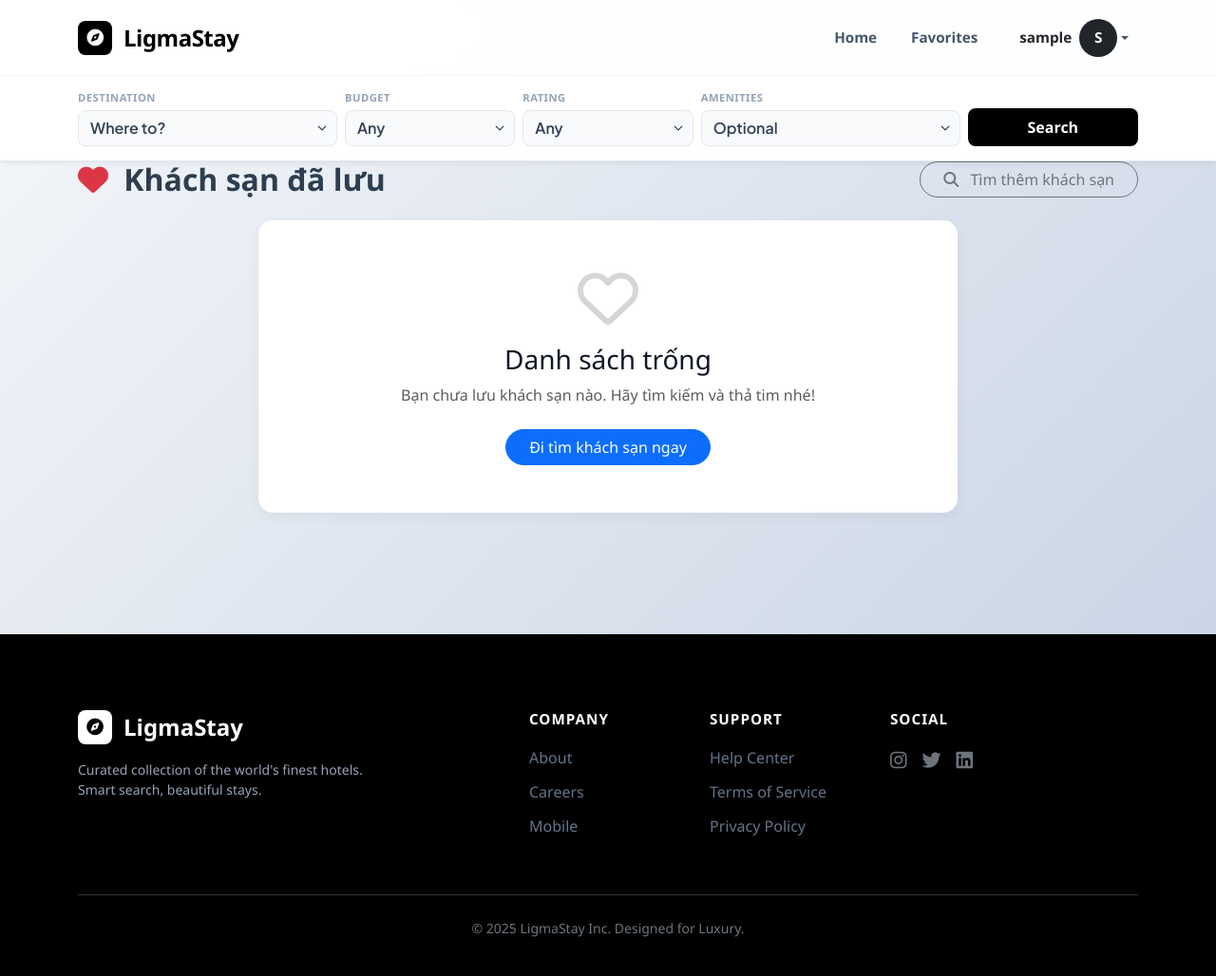
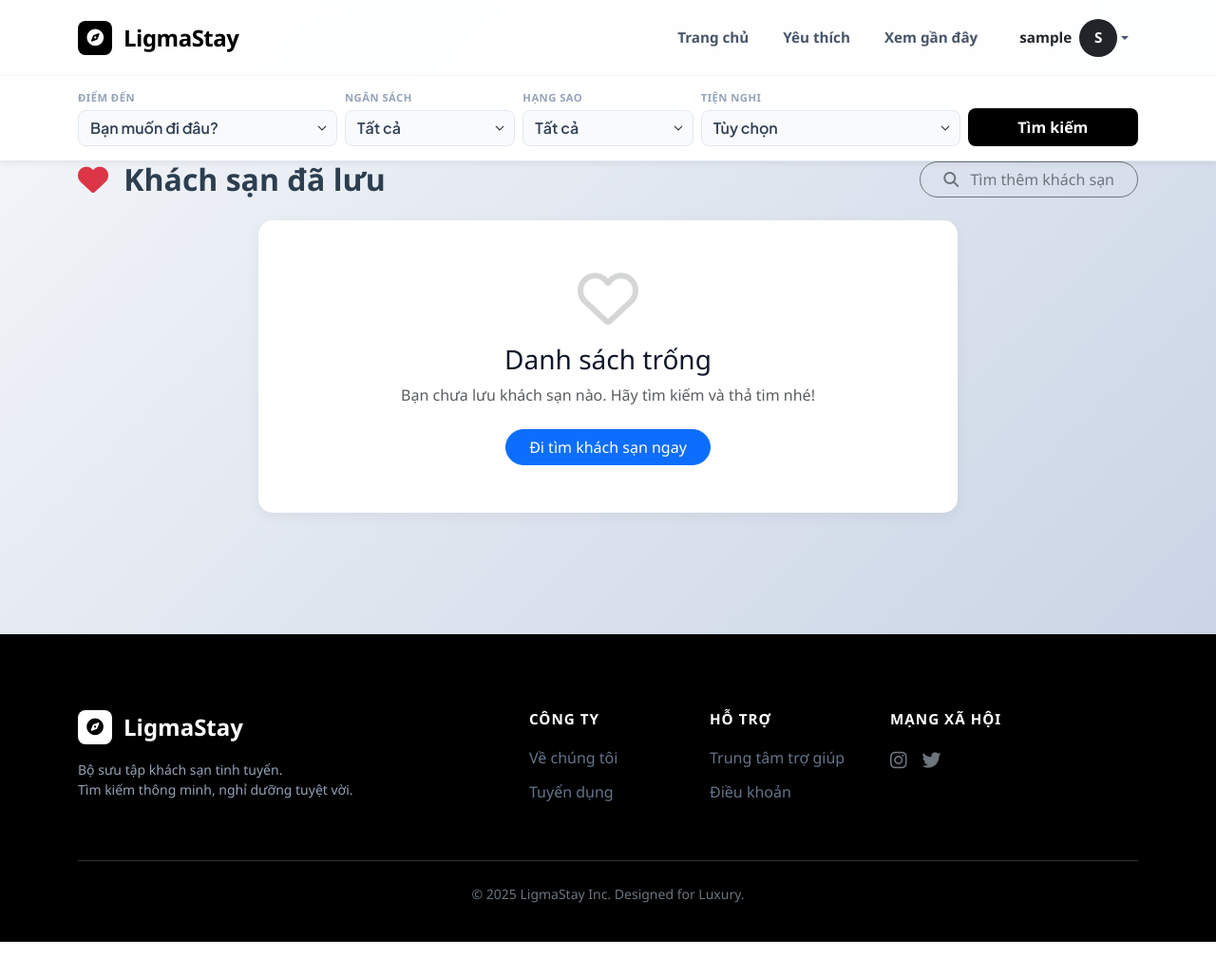
Before and after one commit to TTKhiem/Travel-system, a Flask app: page /my-favorites in a window 1280 px wide. Shown: the whole page at 95% size. After the commit the page ends 992 px from the top, so only its background shows below. Run offline with Flask 3, Linux system fonts and the light colour scheme; the visitor is signed in with stand-in values (Sample User, id 1); data comes from the database, SQL or seed files in the repository; data that the repository does not hold is empty; some libraries are stand-ins or nearby versions.

Commit message:
Update base.html

```diff
--- a/templates/base.html
+++ b/templates/base.html
@@ -1,20 +1,23 @@
 <!DOCTYPE html>
-<html lang="en">
+<html lang="vi">
 <head>
     <meta charset="UTF-8">
     <meta name="viewport" content="width=device-width, initial-scale=1.0">
-    <title>{% block title %}LigmaStay - Simply Better Hotels{% endblock %}</title>
+    <title>{% block title %}LigmaStay - Đặt phòng đẳng cấp{% endblock %}</title>
 
-    <!-- Bootstrap 5 & FontAwesome -->
+    <!-- Bootstrap 5 -->
     <link rel="stylesheet" href="https://cdnjs.cloudflare.com/ajax/libs/bootstrap/5.3.0/css/bootstrap.min.css">
+    <!-- FontAwesome -->
     <link rel="stylesheet" href="https://cdnjs.cloudflare.com/ajax/libs/font-awesome/6.4.0/css/all.min.css">
+    <!-- Animate.css -->
+    <link rel="stylesheet" href="https://cdnjs.cloudflare.com/ajax/libs/animate.css/4.1.1/animate.min.css"/>
 
-    <!-- Font: Plus Jakarta Sans (Modern & Clean) -->
+    <!-- Font: Plus Jakarta Sans -->
     <link href="https://fonts.googleapis.com/css2?family=Plus+Jakarta+Sans:wght@400;500;600;700;800&display=swap" rel="stylesheet">
 
     <style>
         :root {
-            /* --- BLACK & WHITE THEME --- */
+            /* --- BLACK & WHITE LUXURY THEME --- */
             --primary-color: #000000;
             --primary-hover: #333333;
             --bg-body: #ffffff;
@@ -199,8 +162,9 @@
 
             <div class="collapse navbar-collapse justify-content-end" id="navbarNav">
                 <ul class="navbar-nav align-items-center">
-                    <li class="nav-item"><a class="nav-link" href="{{ url_for('home') }}">Home</a></li>
-                    <li class="nav-item"><a class="nav-link" href="{{ url_for('my_favorites') }}">Favorites</a></li>
+                    <li class="nav-item"><a class="nav-link" href="{{ url_for('home') }}">Trang chủ</a></li>
+                    <li class="nav-item"><a class="nav-link" href="{{ url_for('my_favorites') }}">Yêu thích</a></li>
+                    <li class="nav-item"><a class="nav-link" href="{{ url_for('history') }}">Xem gần đây</a></li>
 
                     {% if user %}
                     <li class="nav-item dropdown ms-3">
@@ -211,15 +175,16 @@
                             </div>
                         </a>
                         <ul class="dropdown-menu dropdown-menu-end border-0 shadow-lg mt-3 rounded-4 p-2">
-                            <li><a class="dropdown-item rounded-2" href="{{ url_for('my_favorites') }}"><i class="fas fa-heart text-danger me-2"></i> Saved Hotels</a></li>
+                            <li><a class="dropdown-item rounded-2" href="{{ url_for('my_favorites') }}"><i class="fas fa-heart text-danger me-2"></i> Khách sạn đã lưu</a></li>
+                            <li><a class="dropdown-item rounded-2" href="{{ url_for('history') }}"><i class="fas fa-history text-primary me-2"></i> Xem gần đây</a></li>
                             <li><hr class="dropdown-divider"></li>
-                            <li><a class="dropdown-item rounded-2 text-danger" href="{{ url_for('logout') }}"><i class="fas fa-sign-out-alt me-2"></i> Logout</a></li>
+                            <li><a class="dropdown-item rounded-2 text-danger" href="{{ url_for('logout') }}"><i class="fas fa-sign-out-alt me-2"></i> Đăng xuất</a></li>
                         </ul>
                     </li>
                     {% else %}
                     <li class="nav-item ms-3">
                         <button class="btn btn-login-nav" onclick="openAuthModal('login')">
-                            Sign In
+                            Đăng nhập
                         </button>
                     </li>
                     {% endif %}
@@ -228,59 +193,59 @@
         </div>
     </nav>
 
-    <!-- STICKY SEARCH BAR (Logic ẩn ở trang Hotel Results - api_filter) -->
+    <!-- STICKY SEARCH BAR (Ẩn ở home, register và detail) -->
     {% if request.endpoint != 'home' and request.endpoint != 'register_page' and request.endpoint != 'hotel_detail' %}
     <div class="sticky-search-bar">
         <div class="container">
             <form action="/hotel_results" method="POST" class="compact-search-form">
                 <div class="row g-2 align-items-end">
                     <div class="col-md-3">
-                        <label>Destination</label>
+                        <label>Điểm đến</label>
                         <select id="city_compact" name="city" class="form-select" required>
-                            <option value="">Where to?</option>
-                            <option value="Hà Nội">Hanoi</option>
-                            <option value="Đà Nẵng">Da Nang</option>
-                            <option value="TP. Hồ Chí Minh">Ho Chi Minh City</option>
+                            <option value="">Bạn muốn đi đâu?</option>
+                            <option value="Hà Nội">Hà Nội</option>
+                            <option value="Đà Nẵng">Đà Nẵng</option>
+                            <option value="TP. Hồ Chí Minh">TP. Hồ Chí Minh</option>
                             <option value="Nha Trang">Nha Trang</option>
-                            <option value="Đà Lạt">Da Lat</option>
-                            <option value="Huế">Hue</option>
-                            <option value="Phú Quốc">Phu Quoc</option>
-                            <option value="Vũng Tàu">Vung Tau</option>
+                            <option value="Đà Lạt">Đà Lạt</option>
+                            <option value="Huế">Huế</option>
+                            <option value="Phú Quốc">Phú Quốc</option>
+                            <option value="Vũng Tàu">Vũng Tàu</option>
                         </select>
                     </div>
                     <div class="col-md-2">
-                        <label>Budget</label>
+                        <label>Ngân sách</label>
                         <select id="price_compact" name="price_range" class="form-select">
-                            <option value="">Any</option>
+                            <option value="">Tất cả</option>
                             <option value="0-500000">&lt; 500k</option>
-                            <option value="500000-1000000">500k - 1M</option>
-                            <option value="1000000-2000000">1M - 2M</option>
-                            <option value="2000000+">2M+</option>
+                            <option value="500000-1000000">500k - 1tr</option>
+                            <option value="1000000-2000000">1tr - 2tr</option>
+                            <option value="2000000+">Trên 2tr</option>
                         </select>
                     </div>
                     <div class="col-md-2">
-                        <label>Rating</label>
+                        <label>Hạng sao</label>
                         <select id="rating_compact" name="rating" class="form-select">
-                            <option value="">Any</option>
-                            <option value="4-5">4+ Stars</option>
-                            <option value="3-5">3+ Stars</option>
+                            <option value="">Tất cả</option>
+                            <option value="4-5">4+ Sao</option>
+                            <option value="3-5">3+ Sao</option>
                         </select>
                     </div>
                     <div class="col-md-3">
-                        <label>Amenities</label>
+                        <label>Tiện nghi</label>
                         <select id="amenity_compact" name="amenities" class="form-select">
-                            <option value="">Optional</option>
-                            <option value="Pool">Swimming Pool</option>
-                            <option value="Fitness centre">Fitness Centre</option>
-                            <option value="Pet-friendly">Pet Friendly</option>
-                            <option value="Child-friendly">Child Friendly</option>
-                            <option value="Free Wi-Fi">Free Wi-Fi</option>
-                            <option value="Air-conditioned">Air Conditioned</option>
+                            <option value="">Tùy chọn</option>
+                            <option value="Pool">Bể bơi</option>
+                            <option value="Fitness centre">Phòng Gym</option>
+                            <option value="Pet-friendly">Thú cưng</option>
+                            <option value="Child-friendly">Trẻ em</option>
+                            <option value="Free Wi-Fi">Wi-Fi miễn phí</option>
+                            <option value="Air-conditioned">Điều hòa</option>
                         </select>
                     </div>
                     <div class="col-md-2">
                         <button type="submit" class="btn btn-search-compact w-100 py-2">
-                            Search
+                            Tìm kiếm
                         </button>
                     </div>
                 </div>
@@ -290,72 +255,52 @@
     <div style="height: 70px;"></div>
     {% endif %}
 
-    <!-- UPGRADED AUTH MODAL -->
+    <!-- AUTH MODAL -->
     <div class="modal fade modal-auth" id="authModal" tabindex="-1" aria-hidden="true">
         <div class="modal-dialog modal-dialog-centered" style="max-width: 420px;">
             <div class="modal-content">
-                <div class="modal-header justify-content-center">
-                    <h5 class="fw-bold mb-0">Welcome to LigmaStay</h5>
+                <div class="modal-header justify-content-center border-0 pt-4">
+                    <h5 class="fw-bold mb-0">Chào mừng đến LigmaStay</h5>
                     <button type="button" class="btn-close position-absolute end-0 top-0 m-3" data-bs-dismiss="modal"></button>
                 </div>
-                <div class="modal-body">
-
-                    <!-- Tab Switcher -->
+                <div class="modal-body px-4 pb-4">
                     <div class="auth-switch-wrapper">
-                        <button class="auth-switch-btn active" id="btn-tab-login" onclick="switchAuthTab('login')">Log In</button>
-                        <button class="auth-switch-btn" id="btn-tab-register" onclick="switchAuthTab('register')">Sign Up</button>
+                        <button class="auth-switch-btn active" id="btn-tab-login" onclick="switchAuthTab('login')">Đăng nhập</button>
+                        <button class="auth-switch-btn" id="btn-tab-register" onclick="switchAuthTab('register')">Đăng ký</button>
                     </div>
 
-                    <!-- Login Form -->
                     <div id="login-form-wrapper">
                         <form action="{{ url_for('login') }}" method="POST">
-                            <div class="form-floating-custom">
+                            <div class="position-relative mb-3">
                                 <i class="fas fa-user input-icon"></i>
-                                <input type="text" name="username" class="form-control-custom" placeholder="Username" required>
+                                <input type="text" name="username" class="form-control-custom" placeholder="Tên đăng nhập" required>
                             </div>
-                            <div class="form-floating-custom">
+                            <div class="position-relative mb-3">
                                 <i class="fas fa-lock input-icon"></i>
-                                <input type="password" name="password" class="form-control-custom" placeholder="Password" required>
+                                <input type="password" name="password" class="form-control-custom" placeholder="Mật khẩu" required>
                             </div>
-                            <div class="d-flex justify-content-between align-items-center mb-3">
-                                <div class="form-check">
-                                    <input class="form-check-input" type="checkbox" id="remember">
-                                    <label class="form-check-label small text-muted" for="remember">Remember me</label>
-                                </div>
-                                <a href="#" class="small text-dark fw-bold text-decoration-none">Forgot?</a>
-                            </div>
-                            <button type="submit" class="btn-black-block">Log In</button>
+                            <button type="submit" class="btn-black-block">Đăng nhập</button>
                         </form>
                     </div>
 
-                    <!-- Register Form -->
                     <div id="register-form-wrapper" style="display: none;">
                         <form action="{{ url_for('register') }}" method="POST">
-                            <div class="form-floating-custom">
+                            <div class="position-relative mb-3">
                                 <i class="fas fa-user-plus input-icon"></i>
-                                <input type="text" name="username" class="form-control-custom" placeholder="Choose Username" required>
+                                <input type="text" name="username" class="form-control-custom" placeholder="Chọn tên đăng nhập" required>
                             </div>
-                            <div class="form-floating-custom">
+                            <div class="position-relative mb-3">
                                 <i class="fas fa-key input-icon"></i>
-                                <input type="password" name="password" class="form-control-custom" placeholder="Create Password" required>
+                                <input type="password" name="password" class="form-control-custom" placeholder="Tạo mật khẩu" required>
                             </div>
-                            <div class="form-check mb-3">
-                                <input class="form-check-input" type="checkbox" required>
-                                <label class="form-check-label small text-muted">I agree to Terms & Conditions</label>
-                            </div>
-                            <button type="submit" class="btn-black-block">Create Account</button>
+                            <button type="submit" class="btn-black-block">Tạo tài khoản</button>
                         </form>
                     </div>
 
-                    <div class="divider"><span>Or continue with</span></div>
-
-                    <button class="social-btn">
-                        <img src="https://img.icons8.com/color/48/google-logo.png" alt="Google"> Google
-                    </button>
-                    <button class="social-btn">
-                        <img src="https://img.icons8.com/color/48/facebook-new.png" alt="FB"> Facebook
-                    </button>
-
+                    <div class="text-center mt-3 small text-muted">Hoặc tiếp tục với</div>
+                    <div class="mt-3">
+                        <button class="social-btn"><img src="https://img.icons8.com/color/48/google-logo.png" style="width:20px;margin-right:8px;"> Google</button>
+                    </div>
                 </div>
             </div>
         </div>
@@ -373,29 +321,23 @@
                         <div class="logo-icon bg-white text-black"><i class="fas fa-compass"></i></div>
                         <h4 class="fw-bold text-white mb-0">LigmaStay</h4>
                     </div>
-                    <p class="small">
-                        Curated collection of the world's finest hotels. <br>
-                        Smart search, beautiful stays.
-                    </p>
+                    <p class="small">Bộ sưu tập khách sạn tinh tuyển. <br>Tìm kiếm thông minh, nghỉ dưỡng tuyệt vời.</p>
                 </div>
                 <div class="col-md-2 offset-md-1 mb-4">
-                    <h6 class="footer-title">Company</h6>
-                    <a href="#" class="footer-link">About</a>
-                    <a href="#" class="footer-link">Careers</a>
-                    <a href="#" class="footer-link">Mobile</a>
+                    <h6 class="footer-title">Công ty</h6>
+                    <a href="#" class="footer-link">Về chúng tôi</a>
+                    <a href="#" class="footer-link">Tuyển dụng</a>
                 </div>
                 <div class="col-md-2 mb-4">
-                    <h6 class="footer-title">Support</h6>
-                    <a href="#" class="footer-link">Help Center</a>
-                    <a href="#" class="footer-link">Terms of Service</a>
-                    <a href="#" class="footer-link">Privacy Policy</a>
+                    <h6 class="footer-title">Hỗ trợ</h6>
+                    <a href="#" class="footer-link">Trung tâm trợ giúp</a>
+                    <a href="#" class="footer-link">Điều khoản</a>
                 </div>
                 <div class="col-md-3 mb-4">
-                    <h6 class="footer-title">Social</h6>
+                    <h6 class="footer-title">Mạng xã hội</h6>
                     <div class="d-flex gap-3 mt-3">
                         <a href="#" class="text-secondary fs-5"><i class="fab fa-instagram"></i></a>
                         <a href="#" class="text-secondary fs-5"><i class="fab fa-twitter"></i></a>
-                        <a href="#" class="text-secondary fs-5"><i class="fab fa-linkedin"></i></a>
                     </div>
                 </div>
             </div>
@@ -439,10 +377,39 @@
             const citySelect = document.getElementById('city_compact');
             if(citySelect && savedCity) citySelect.value = savedCity;
 
+            // TOAST LOGIC
+            const toastContainer = document.querySelector('.toast-container');
+            window.showToast = function(message, type = 'info') {
+                const id = 'toast-' + Date.now();
+                const icon = type === 'error' ? 'fa-exclamation-circle text-danger' : 'fa-check-circle text-success';
+                const title = type === 'error' ? 'Lỗi' : 'Thông báo';
+
+                const html = `
+                    <div id="${id}" class="toast custom-toast animate__animated animate__fadeInRight" role="alert" aria-live="assertive" aria-atomic="true">
+                        <div class="toast-header">
+                            <i class="fas ${icon} me-2"></i>
+                            <strong class="me-auto text-dark">${title}</strong>
+                            <small class="text-muted">Vừa xong</small>
+                            <button type="button" class="btn-close" data-bs-dismiss="toast" aria-label="Close"></button>
+                        </div>
+                        <div class="toast-body text-dark">
+                            ${message}
+                        </div>
+                    </div>
+                `;
+                toastContainer.insertAdjacentHTML('beforeend', html);
+                const toastEl = document.getElementById(id);
+                const bsToast = new bootstrap.Toast(toastEl, { delay: 5000 });
+                bsToast.show();
+                toastEl.addEventListener('hidden.bs.toast', () => toastEl.remove());
+            };
+
+            // Override Flash Messages
             {% with messages = get_flashed_messages() %}
                 {% if messages %}
                     {% for message in messages %}
-                        alert("{{ message }}");
+                        let msgType = "{{ message }}".includes("❌") ? 'error' : 'success';
+                        showToast("{{ message }}", msgType);
                     {% endfor %}
                 {% endif %}
             {% endwith %}
```
Also changed, not shown: other parts of templates/base.html (+29 -70 lines).
